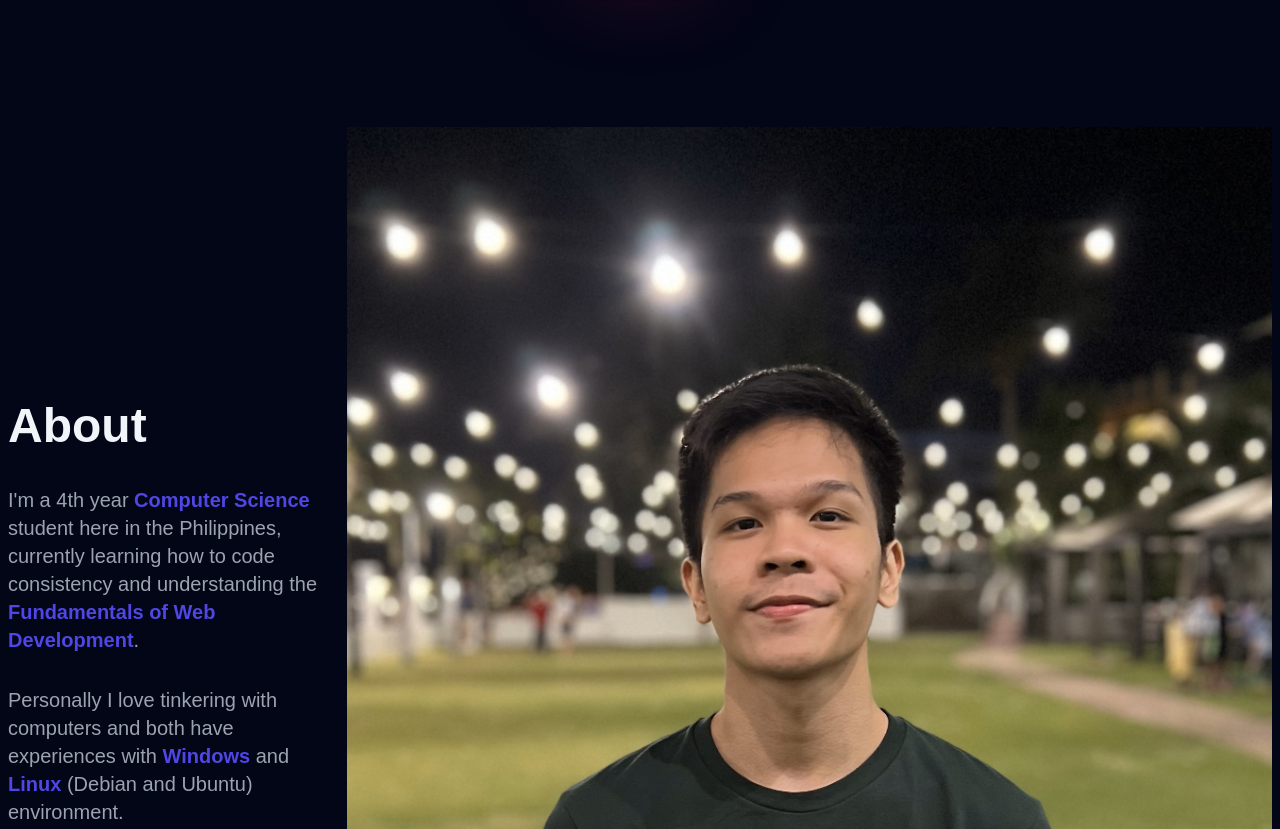
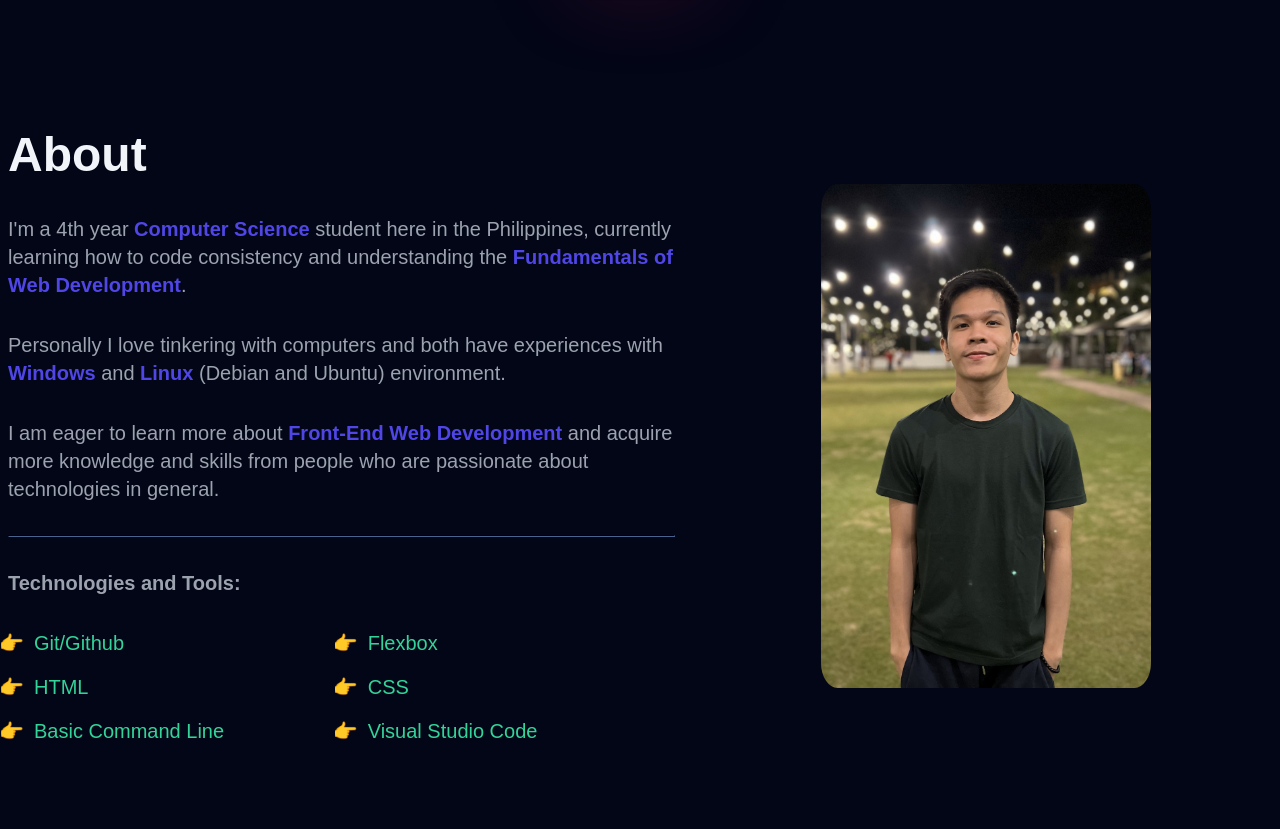
Before and after one commit to Bastigonzales/portfolio-project, a website built with Vite: page index.html in a window 1280 px wide. Shown: the part 700-1529 px from the top of the page. After the commit the page ends 1445 px from the top, so only its background shows below. Built offline with nearby package versions, Linux system fonts and the light colour scheme; a web font is replaced by a local one.

Commit message:
added more classes

```diff
--- a/index.html
+++ b/index.html
@@ -101,8 +101,8 @@
 						</ul>
 					</div>
 				</div>
-				<div>
-					<img src="/main.jpg" alt="Profile Picture" />
+				<div class="about__img-wrapper">
+					<img class="about__img" src="/main.jpg" alt="Profile Picture" />
 				</div>
 			</section>
 			<!-- <section></section> -->
```
